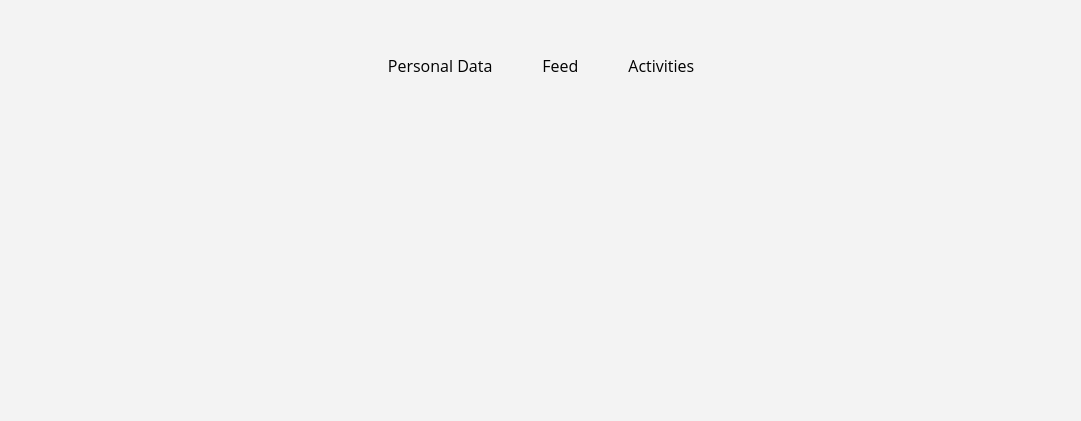
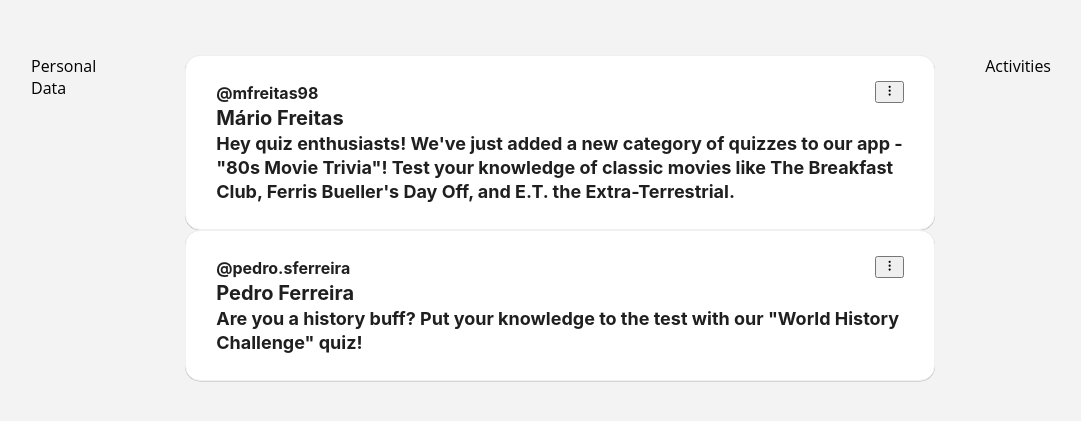
Before and after one commit to lfernandes00/quizz-app-fe, a Next.js app: page / in a window 1280 px wide. Shown: the part 115-536 px from the top of the page, without its empty margins (99-1180 px from the left). Built offline with nearby package versions, Linux system fonts and the light colour scheme.

Commit message:
Import and use CardPost component

```diff
--- a/pages/index.tsx
+++ b/pages/index.tsx
@@ -1,3 +1,6 @@
+import { posts } from "constants/home";
+import CardPost from "components/Card/CardPost";
+
 import styles from "styles/Home.module.scss";
 
 export default function Home() {
@@ -6,7 +9,11 @@ export default function Home() {
   }
 
   function Feed() {
-    return <div className={styles.feedWrapper}>Feed</div>;
+    return (
+      <div className={styles.feedWrapper}>
+        {posts && posts.map(({ id, ...rest }) => <CardPost key={id} {...rest} />)}
+      </div>
+    );
   }
 
   function Activities() {
```
